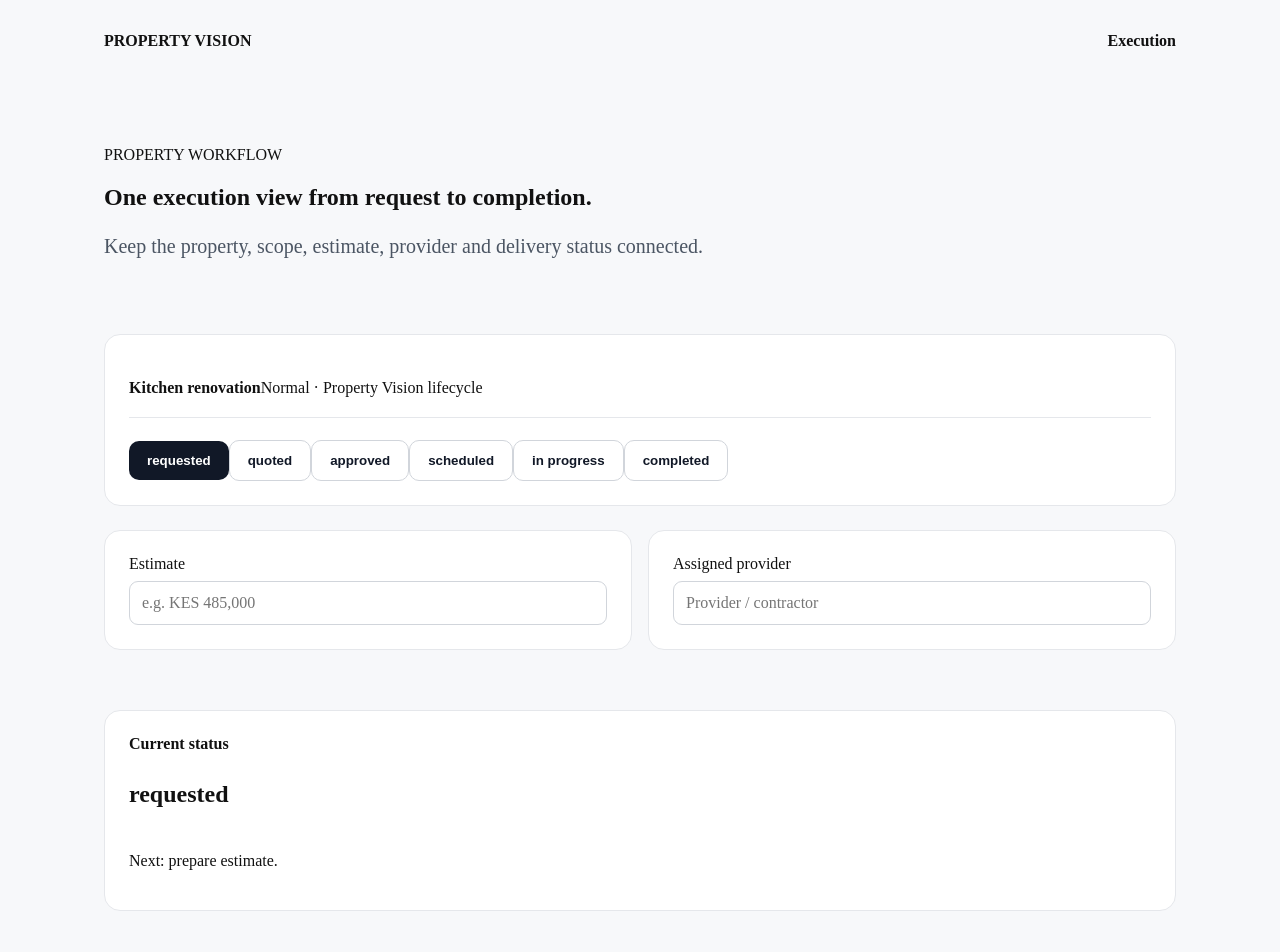
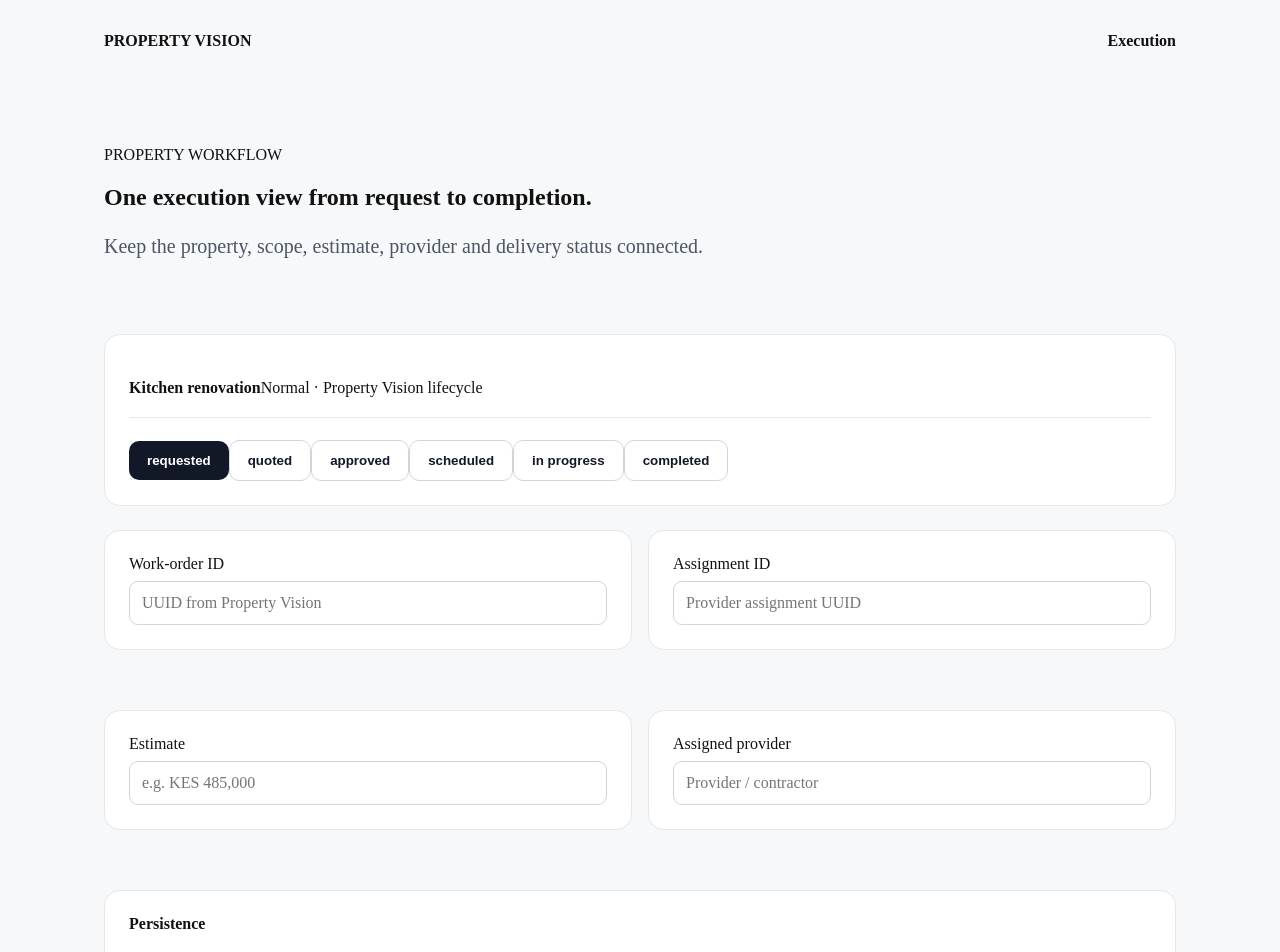
Before and after one commit to stpeter614-netizen/property-vision, a Next.js app: page /property/execution in a window 1280 px wide. Shown: the top 952 px of the page. Built offline with nearby package versions, Linux system fonts and the light colour scheme.

Commit message:
Connect Property Vision execution UI to persistence API

```diff
--- a/app/property/execution/page.tsx
+++ b/app/property/execution/page.tsx
@@ -6,6 +6,9 @@ const stages=['requested','quoted','approved','scheduled','in_progress','complet
 
 export default function ExecutionPage(){
  const [stage,setStage]=useState('requested');
+ const [message,setMessage]=useState('');
+ const [workOrderId,setWorkOrderId]=useState('');
+ const [assignmentId,setAssignmentId]=useState('');
  const [provider,setProvider]=useState('');
  const [estimate,setEstimate]=useState('');
  const i=Math.max(0,stages.indexOf(stage));
@@ -14,12 +17,14 @@ export default function ExecutionPage(){
   <section className="hero"><p className="eyebrow">PROPERTY WORKFLOW</p><h1>One execution view from request to completion.</h1><p className="lead">Keep the property, scope, estimate, provider and delivery status connected.</p></section>
   <section className="card">
    <div className="option"><strong>Kitchen renovation</strong><span>Normal · Property Vision lifecycle</span></div>
-   <div className="progress">{stages.map((s,n)=><button key={s} className={n<=i?'button':'button secondary'} onClick={()=>setStage(s)} type="button">{s.replace('_',' ')}</button>)}</div>
+   <div className="progress">{stages.map((s,n)=><button key={s} className={n<=i?'button':'button secondary'} onClick={()=>persist(s)} type="button">{s.replace('_',' ')}</button>)}</div>
   </section>
+  <section className="grid"><label className="card">Work-order ID<input value={workOrderId} onChange={e=>setWorkOrderId(e.target.value)} placeholder="UUID from Property Vision"/></label><label className="card">Assignment ID<input value={assignmentId} onChange={e=>setAssignmentId(e.target.value)} placeholder="Provider assignment UUID"/></label></section>
   <section className="grid">
    <label className="card">Estimate<input value={estimate} onChange={e=>setEstimate(e.target.value)} placeholder="e.g. KES 485,000"/></label>
    <label className="card">Assigned provider<input value={provider} onChange={e=>setProvider(e.target.value)} placeholder="Provider / contractor"/></label>
   </section>
+  <section className="card"><strong>Persistence</strong><p>{message}</p></section>
   <section className="card"><strong>Current status</strong><h2>{stage.replace('_',' ')}</h2><p>Next: {stage==='requested'?'prepare estimate':stage==='quoted'?'approve estimate':stage==='approved'?'assign and schedule':stage==='scheduled'?'start work':stage==='in_progress'?'record completion':'workflow complete'}.</p></section>
  </main>;
 }
```
